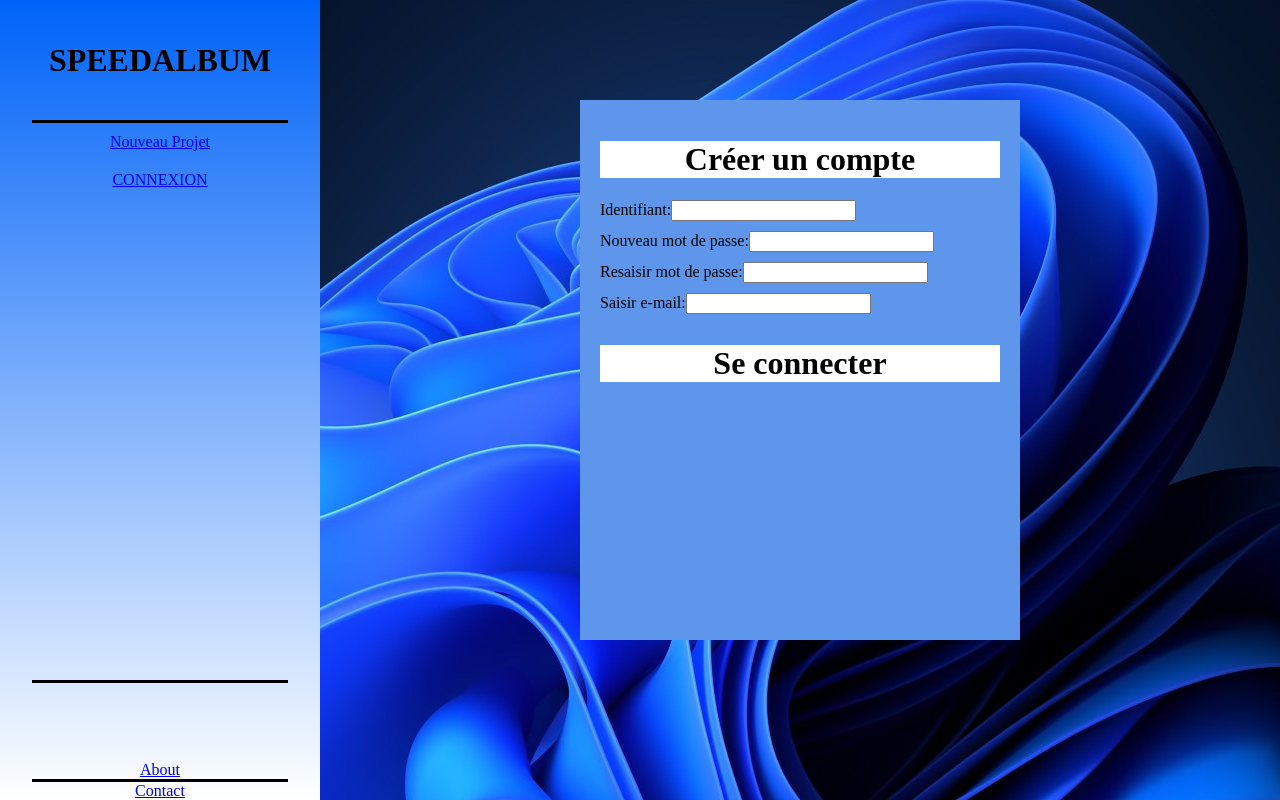
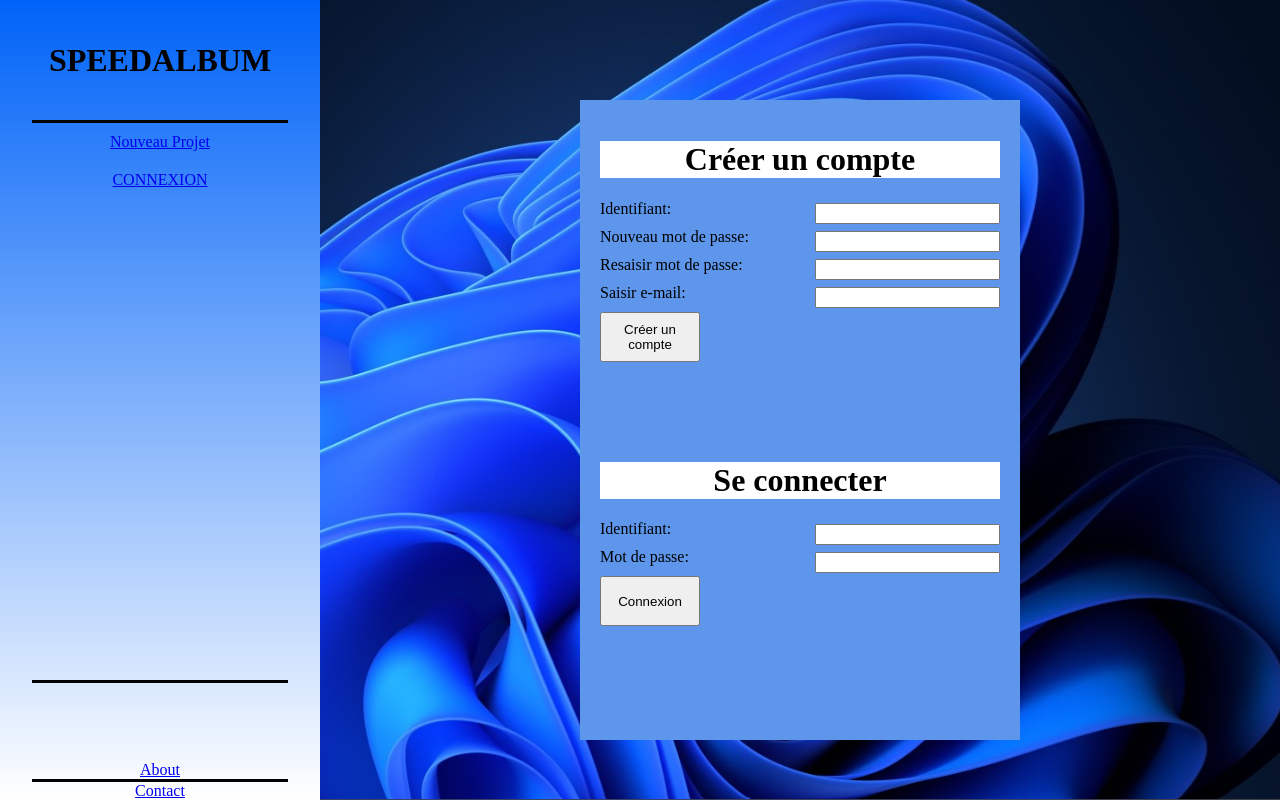
Before and after one commit to msakirda/projetpersofin, a React (Vite) app in the folder dj-frontend/: page /Connexion in a window 1280 px wide. Built offline with nearby package versions, Linux system fonts and the light colour scheme.

Commit message:
amélioration formulaire de connexion html et style

```diff
--- a/dj-frontend/src/App.css
+++ b/dj-frontend/src/App.css
@@ -4,6 +4,7 @@ body,html,#root{
     margin: 0;
     padding: 0;
     background-image: url("/image.png");
+    background-size: cover;
   }
 
 .Menu_gauche{
@@ -103,13 +104,12 @@ body,html,#root{
     float: right;
     width: 75%;
     height: 100%;
-
   }
 
   .Fond_container {
     background-color: #5D96EB;
     width: 400px;
-    height: 500px;
+    height: 600px;
     text-align: center;
     padding: 20px;
     margin: auto; /* Centre horizontalement en utilisant la marge automatique */
@@ -121,12 +121,32 @@ body,html,#root{
     background-color: white;
   }
 
-  .Information_de_connexion {
+  .Titre_connexion2{
+    margin-top: 100px;
+  }
+
+  .Information_de_connexion , .Information_de_connexion_connexion{
     display: flex;
     flex-direction: column;
+    justify-content: space-between;
     align-items: flex-start;
   }
 
   .Information_de_connexion label {
     margin-bottom: 10px; /* Ajoutez une marge entre les étiquettes pour les espacer */
   }
+  .Information_de_connexion_connexion label {
+    margin-bottom: 10px; /* Ajoutez une marge entre les étiquettes pour les espacer */
+  }
+
+  .boutonConnexion , .boutonCreerCompte{
+    width: 100px;
+    height: 50px;
+  }
+  .inputConnexion{
+    display: flex;
+    flex-direction: row;
+    justify-content: space-between;
+    align-items: center;
+    width:  100%;
+  }
--- a/dj-frontend/src/App.tsx
+++ b/dj-frontend/src/App.tsx
@@ -36,7 +36,7 @@ const router = createBrowserRouter([
 ]);
 function App() {
   return (
-<RouterProvider router={router} />
+    <RouterProvider router={router} />
   );
 }
 
--- a/dj-frontend/src/Connexion.tsx
+++ b/dj-frontend/src/Connexion.tsx
@@ -8,6 +8,10 @@ function About() {
     const [nouveaumotdepasse, setNouveaumotdepasse] = useState('')
     const [resaisirmotdepasse,setResaisirmotdepasse] = useState('')
     const [email,setEmail] = useState('')
+
+    const [identifiantConnexion, setidentifiantConnexion] = useState('');
+    const [nouveaumotdepasseConnexion, setnouveaumotdepasseConnexion] = useState('')
+
 
     return (
       <>
@@ -42,38 +46,46 @@ function About() {
                 </div>
 
                 <div className='Information_de_connexion'>
-                            <label> Identifiant:
-                                <input type='text' value={identifiant} onChange={(e) => setIdentifiant(e.target.value)}/>
-                            </label>
-                            <label> Nouveau mot de passe:
-                                <input type='text' value={nouveaumotdepasse} onChange={(e) => setNouveaumotdepasse(e.target.value)}/>
-                            </label>
-                            <label> Resaisir mot de passe:
-                                <input type='text' value={resaisirmotdepasse} onChange={(e)=>setResaisirmotdepasse(e.target.value)}/>
-                            </label>
-                            <label> Saisir e-mail:
-                                <input type='text' value={email} onChange={(e)=>setEmail(e.target.value)}/>
-                            </label>
+                    <div className='inputConnexion'>
+                        <label > Identifiant:</label>
+                        <input  type='text' value={identifiant} onChange={(e) => setIdentifiant(e.target.value)}/>
                     </div>
+                    <div className='inputConnexion'>
+                        <label > Nouveau mot de passe:</label>
+                        <input  type='password' value={nouveaumotdepasse} onChange={(e) => setNouveaumotdepasse(e.target.value)}/>
+                    </div>
+                    <div className='inputConnexion'>
+                        <label > Resaisir mot de passe:</label>
+                        <input type='password' value={resaisirmotdepasse} onChange={(e)=>setResaisirmotdepasse(e.target.value)}/>
+                    </div>
+                    <div className='inputConnexion'>
+                        <label > Saisir e-mail:</label>
+                        <input  type='mail' value={email} onChange={(e)=>setEmail(e.target.value)}/>
+                    </div>
+                    <button className='boutonCreerCompte'>
+                        Créer un compte
+                    </button>
+                </div>
+
                 <div className='Titre_connexion2'>
                     <h1>Se connecter</h1>
                 </div>
 
-
-
-
-
-
-
+                <div className='Information_de_connexion_connexion'>
+                    <div className='inputConnexion'>
+                        <label > Identifiant:</label>
+                        <input  type='text' value={identifiantConnexion} onChange={(e) => setidentifiantConnexion(e.target.value)}/>
                     </div>
-
-
-
+                    <div className='inputConnexion'>
+                        <label > Mot de passe:</label>
+                        <input  type='password' value={nouveaumotdepasseConnexion} onChange={(e) => setnouveaumotdepasseConnexion(e.target.value)}/>
                     </div>
-
-
-
-
+                    <button className='boutonConnexion'>
+                        Connexion
+                    </button>
+                </div>
+            </div>
+        </div>
       </>
     )
   }
```
Lines whose indentation alone changed are shown as unchanged.
